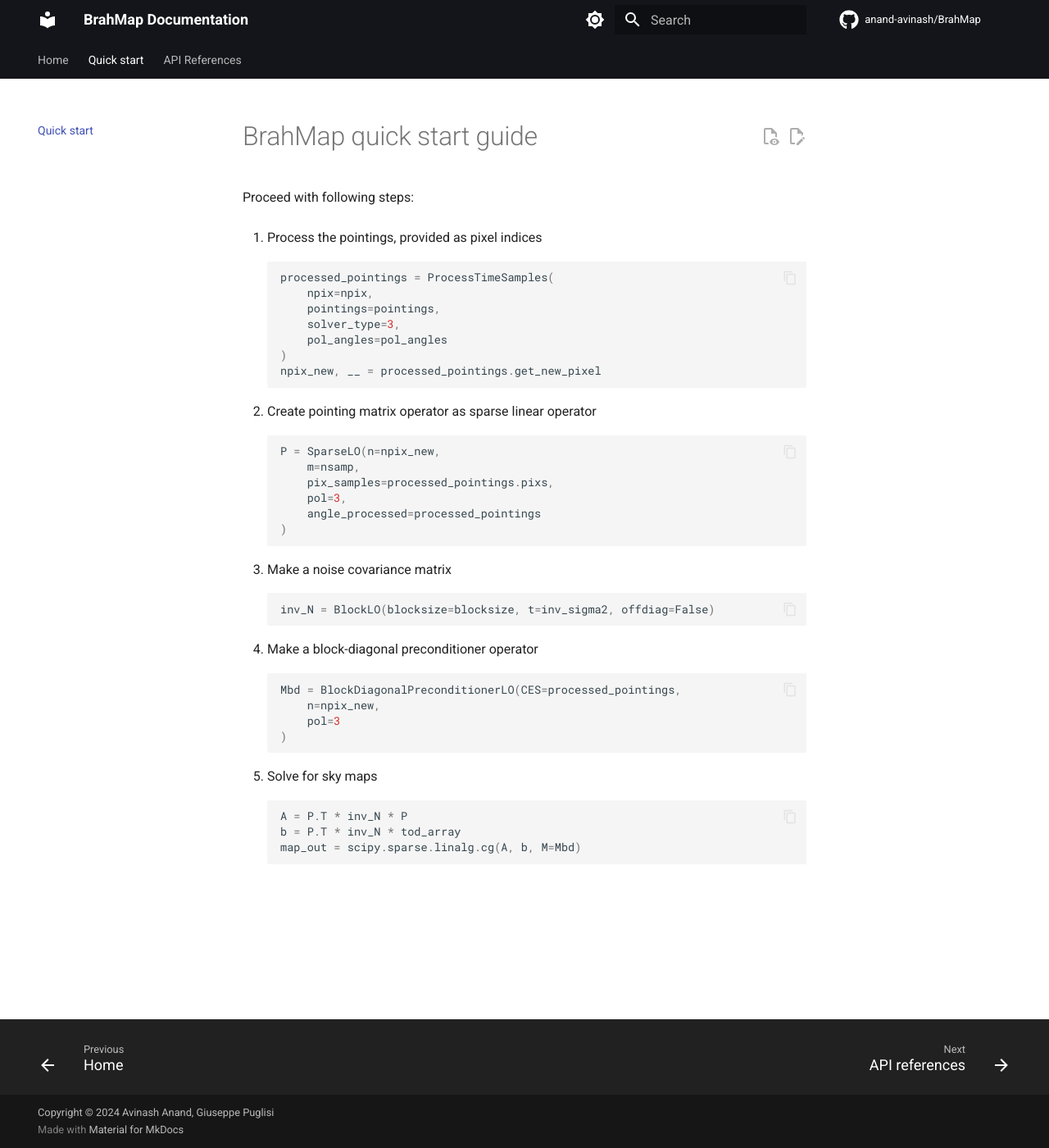
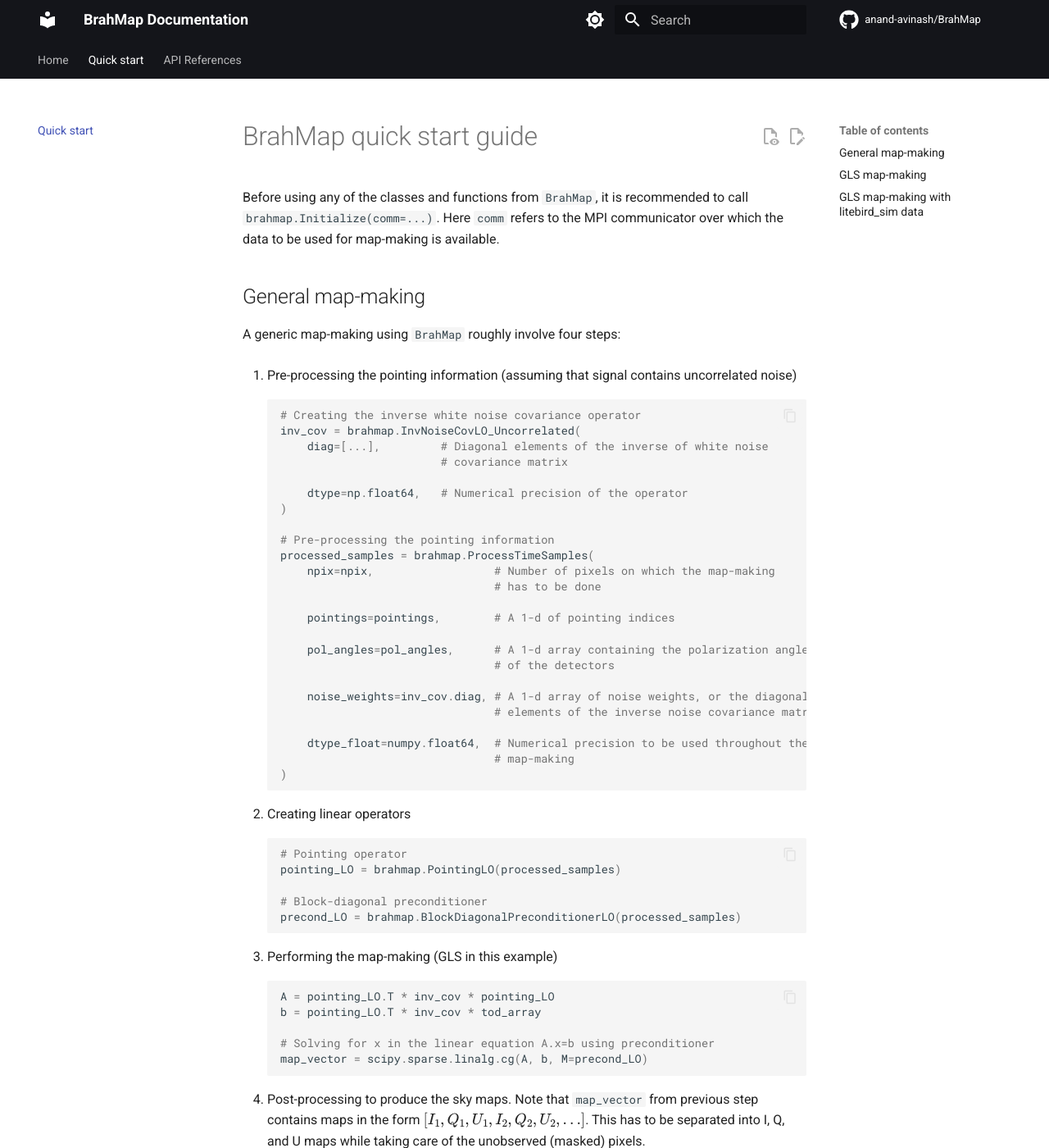
Before and after one commit to anand-avinash/BrahMap, an MkDocs documentation site: the page built from docs/quick_start.md, in a window 1280 px wide and 1400 px high. Shown: the whole window at 82% size. Built offline with MkDocs 1.6.1 and Material for MkDocs 9.7.7, drawn with Linux system fonts in a browser that asks for light colours; comment, search, counter and statistics services are not loaded; some of the changed text lies outside the part shown.

Commit message:
updated installation instructions, quick start guide; added function to separate map_vector in GLS.py and replaced scipy.sparse.linalg.cg with native cg function; added bad_pixels property to ProcessTimeSamples; updated the test for lbsim gls to disable hwp and to set grid communicator for brahmap

````diff
--- a/docs/quick_start.md
+++ b/docs/quick_start.md
@@ -1,49 +1,136 @@
 # BrahMap quick start guide
 
-Proceed with following steps:
+Before using any of the classes and functions from `BrahMap`, it is
+recommended to call `brahmap.Initialize(comm=...)`. Here `comm` refers to the
+MPI communicator over which the data to be used for map-making is available.
 
-1. Process the pointings, provided as pixel indices
+## General map-making
 
-    ```py
-    processed_pointings = ProcessTimeSamples(
-        npix=npix,
-        pointings=pointings,
-        solver_type=3,
-        pol_angles=pol_angles
+A generic map-making using `BrahMap` roughly involve four steps:
+
+1. Pre-processing the pointing information (assuming that signal contains
+   uncorrelated noise)
+
+    ```python
+    # Creating the inverse white noise covariance operator
+    inv_cov = brahmap.InvNoiseCovLO_Uncorrelated(
+        diag=[...],         # Diagonal elements of the inverse of white noise
+                            # covariance matrix
+
+        dtype=np.float64,   # Numerical precision of the operator
     )
-    npix_new, __ = processed_pointings.get_new_pixel
-    ```
 
-2. Create pointing matrix operator as sparse linear operator
+    # Pre-processing the pointing information
+    processed_samples = brahmap.ProcessTimeSamples(
+        npix=npix,                  # Number of pixels on which the map-making
+                                    # has to be done
 
-    ```py
-    P = SparseLO(n=npix_new,
-        m=nsamp,
-        pix_samples=processed_pointings.pixs,
-        pol=3,
-        angle_processed=processed_pointings
+        pointings=pointings,        # A 1-d of pointing indices
+
+        pol_angles=pol_angles,      # A 1-d array containing the polarization angles
+                                    # of the detectors
+
+        noise_weights=inv_cov.diag, # A 1-d array of noise weights, or the diagonal
+                                    # elements of the inverse noise covariance matrix
+
+        dtype_float=numpy.float64,  # Numerical precision to be used throughout the
+                                    # map-making
     )
     ```
 
-3. Make a noise covariance matrix
+2. Creating linear operators
 
-    ```py
-    inv_N = BlockLO(blocksize=blocksize, t=inv_sigma2, offdiag=False)
+    ```python
+    # Pointing operator
+    pointing_LO = brahmap.PointingLO(processed_samples)
+
+    # Block-diagonal preconditioner
+    precond_LO = brahmap.BlockDiagonalPreconditionerLO(processed_samples)
     ```
 
-4. Make a block-diagonal preconditioner operator
+3. Performing the map-making (GLS in this example)
 
-    ```py
-    Mbd = BlockDiagonalPreconditionerLO(CES=processed_pointings,
-        n=npix_new,
-        pol=3
-    )
+    ```python
+    A = pointing_LO.T * inv_cov * pointing_LO
+    b = pointing_LO.T * inv_cov * tod_array
+
+    # Solving for x in the linear equation A.x=b using preconditioner
+    map_vector = scipy.sparse.linalg.cg(A, b, M=precond_LO)
     ```
 
-5. Solve for sky maps
+4. Post-processing to produce the sky maps. Note that `map_vector` from
+   previous step contains maps in the form $[I_1, Q_1, U_1, I_2, Q_2, U_2, \dots]$.
+   This has to be separated into I, Q, and U maps while taking care of the
+   unobserved (masked) pixels.
 
-    ```py
-    A = P.T * inv_N * P
-    b = P.T * inv_N * tod_array
-    map_out = scipy.sparse.linalg.cg(A, b, M=Mbd)
+    ```python
+    # Separate I, Q, and U maps
+    output_maps = separate_map_vectors(map_vector, processed_samples)
+
+    # output_maps[0] --> I map
+    # output_maps[1] --> Q map
+    # output_maps[2] --> U map
     ```
+
+## GLS map-making
+
+`BrahMap` provides a simple wrapper function for GLS map-making as well:
+
+```python
+# Creating the inverse white noise covariance operator
+inv_cov = brahmap.InvNoiseCovLO_Uncorrelated(
+    diag=[...],         # Diagonal elements of the inverse of white noise covariance
+                        # matrix
+
+    dtype=np.float64,   # Numerical precision of the operator
+)
+
+# Performing the GLS map-making
+gls_result = brahmap.compute_GLS_maps(
+    npix=npix,                      # Number of pixels on which the map-making
+                                    # has to be done
+
+    pointings=pointings,            # A 1-d of pointing indices
+
+    time_ordered_data=tod_array,    # A 1-d array of time-ordered-data
+
+    pol_angles=pol_angles,          # A 1-d array containing the polarization angles
+                                    # of the detectors
+
+    inv_noise_cov_operator=inv_cov, # Inverse noise covariance operator
+
+    dtype_float=np.float64,         # Numerical precision to be used in map-making
+)
+```
+
+`gls_result` obtained above is an instance of the class `GLSResult`. The
+output maps can be accessed from this object with `gls_result.GLS_maps`.
+
+## GLS map-making with `litebird_sim` data
+
+`BrahMap` is also integrated with the *LiteBIRD* simulation framework
+`litebird_sim`. It provides a wrapper function for GLS map-making that uses a
+list of `Observation` instances and a suitable inverse noise covariance
+operator to produce the sky maps.
+
+```python
+# Creating the inverse white noise covariance operator
+inv_cov = brahmap.InvNoiseCovLO_Uncorrelated(
+    diag=[...],       # Diagonal elements of the inverse of white noise covariance
+                      # matrix
+
+    dtype=np.float64, # Numerical precision of the operator
+)
+
+# Performing the GLS map-making
+gls_result = brahmap.LBSim_compute_GLS_maps(
+    nside=nside,                    # Nside parameter for the output healpix map
+    observations=sim.observations,  # List of observations from litebird_sim
+    component="tod",                # TOD component to be used in map-making
+    inv_noise_cov_operator=inv_cov, # Inverse noise covariance operator
+    dtype_float=np.float64,         # Numerical precision to be used in map-making
+)
+```
+
+`gls_result` obtained above is an instance of the class `LBSimGLSResult`. The
+output maps can be accessed from this object with `gls_result.GLS_maps`.
````
Also changed, not shown: README.md (+56 -20 lines), brahmap/__init__.py (+43 -2 lines), docs/index.md (+62 -21 lines), 5 other files.
